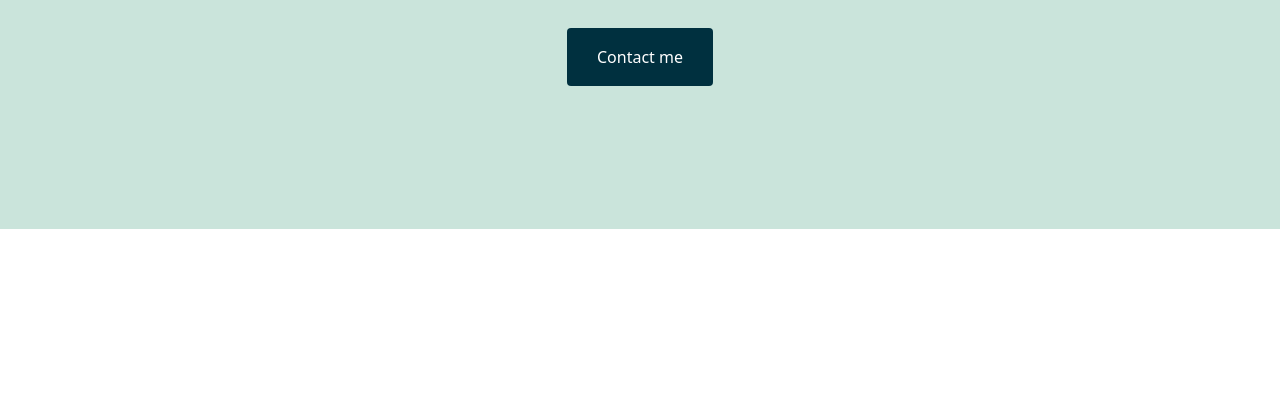
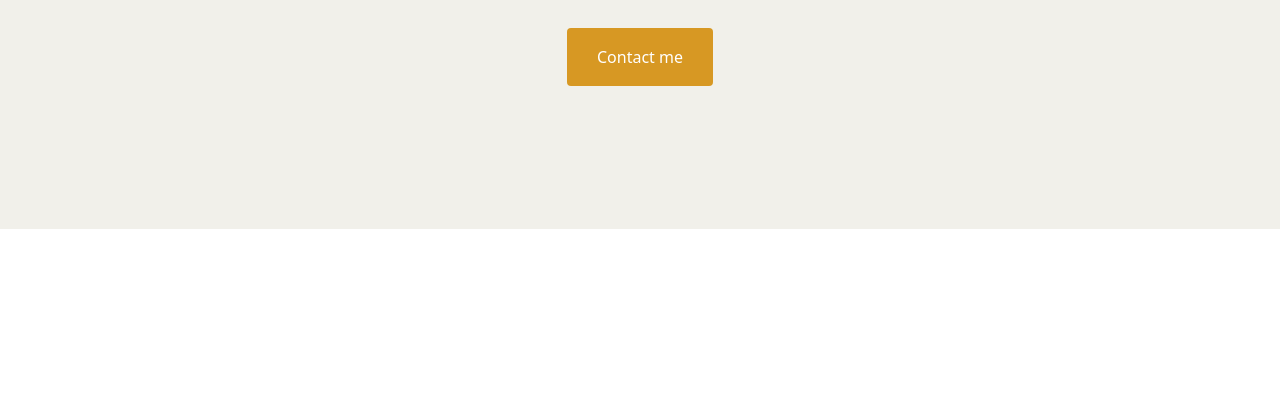
Before and after one commit to soniangn/Portfolio, a plain HTML site: page index.html in a window 1280 px wide. Shown: the part 385-800 px from the top of the page. Drawn offline with nearby package versions, Linux system fonts and the light colour scheme.

Commit message:
Changed the colors

```diff
--- a/style.css
+++ b/style.css
@@ -1,7 +1,7 @@
 :root {
-  --primary-color: #cae4db;
-  --secondary-color: #dcae1d;
-  --tertiary-color: #00303f;
+  --primary-color: #f1f0ea;
+  --secondary-color: #195226;
+  --tertiary-color: #d79823;
   --heading-font: "playfair display", serif;
   --basic-font: "Poppins", "sans serif";
 }
@@ -43,5 +43,5 @@ h2 {
 }
 
 .button:hover {
-  color: var(--secondary-color);
+  color: #752413;
 }
```
